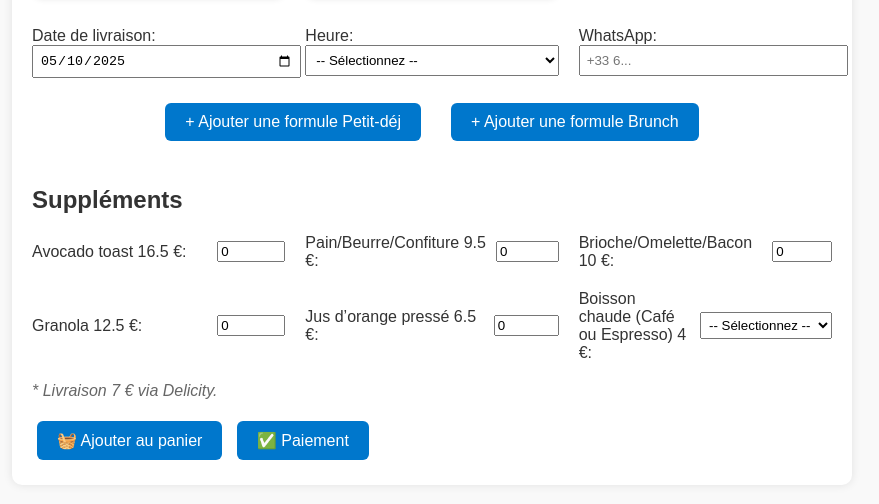
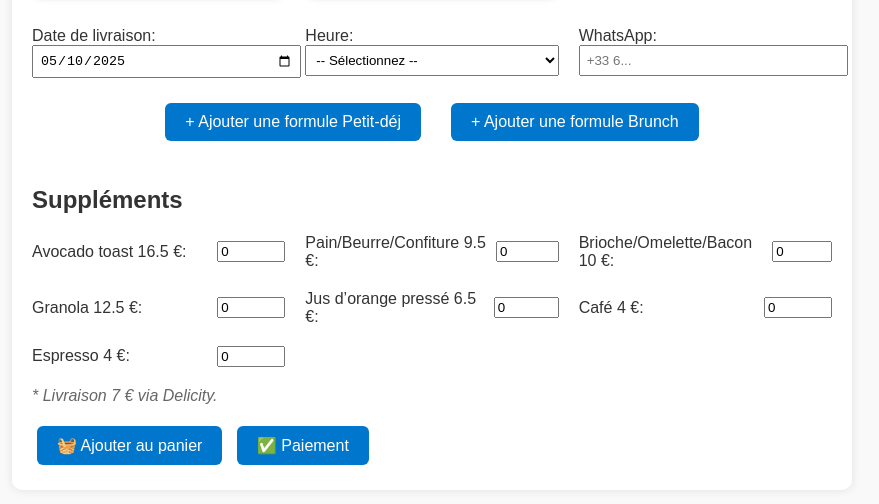
Before and after one commit to franchino1982/neaspacedejcheckout, a website: page index.html in a window 1280 px wide. Shown: the part 1022-1526 px from the top of the page, without its empty margins (208-1087 px from the left). Drawn offline with nearby package versions, Linux system fonts and the light colour scheme; a web font is replaced by a local one.

Commit message:
index.html

```diff
--- a/index.html
+++ b/index.html
@@ -238,12 +238,13 @@
     <input type="number" name="addon_jus" min="0" max="5" value="0" style="width: 60px; margin-left: 10px;">
   </label>
   <label style="display: flex; justify-content: space-between; align-items: center;">
-  Boisson chaude (Café ou Espresso) 4 €:
-  <select name="addon_boisson" style="margin-left: 10px; padding: 4px;">
-    <option value="">-- Sélectionnez --</option>
-    <option value="Café">Café</option>
-    <option value="Espresso">Espresso</option>
-  </select>
+  Café 4 €:
+  <input type="number" name="addon_cafe" min="0" max="5" value="0" style="width: 60px; margin-left: 10px;">
+</label>
+
+<label style="display: flex; justify-content: space-between; align-items: center;">
+  Espresso 4 €:
+  <input type="number" name="addon_espresso" min="0" max="5" value="0" style="width: 60px; margin-left: 10px;">
 </label>
 </div>
 
@@ -393,7 +394,8 @@ if (isTomorrow && currentHour >= 18) {
     ["addon_brioche", "Brioche / Omelette / Bacon", 10],
     ["addon_granola", "Granola", 12.5],
     ["addon_jus", "Jus d’orange pressé", 6.5]
-    ["addon_boisson", "Boisson chaude", 4]
+      ["addon_cafe", "Café", 4],
+  ["addon_espresso", "Espresso", 4]
   ];
   addons.forEach(([name, label, price]) => {
     const el = document.querySelector(`[name="${name}"]`);
```
